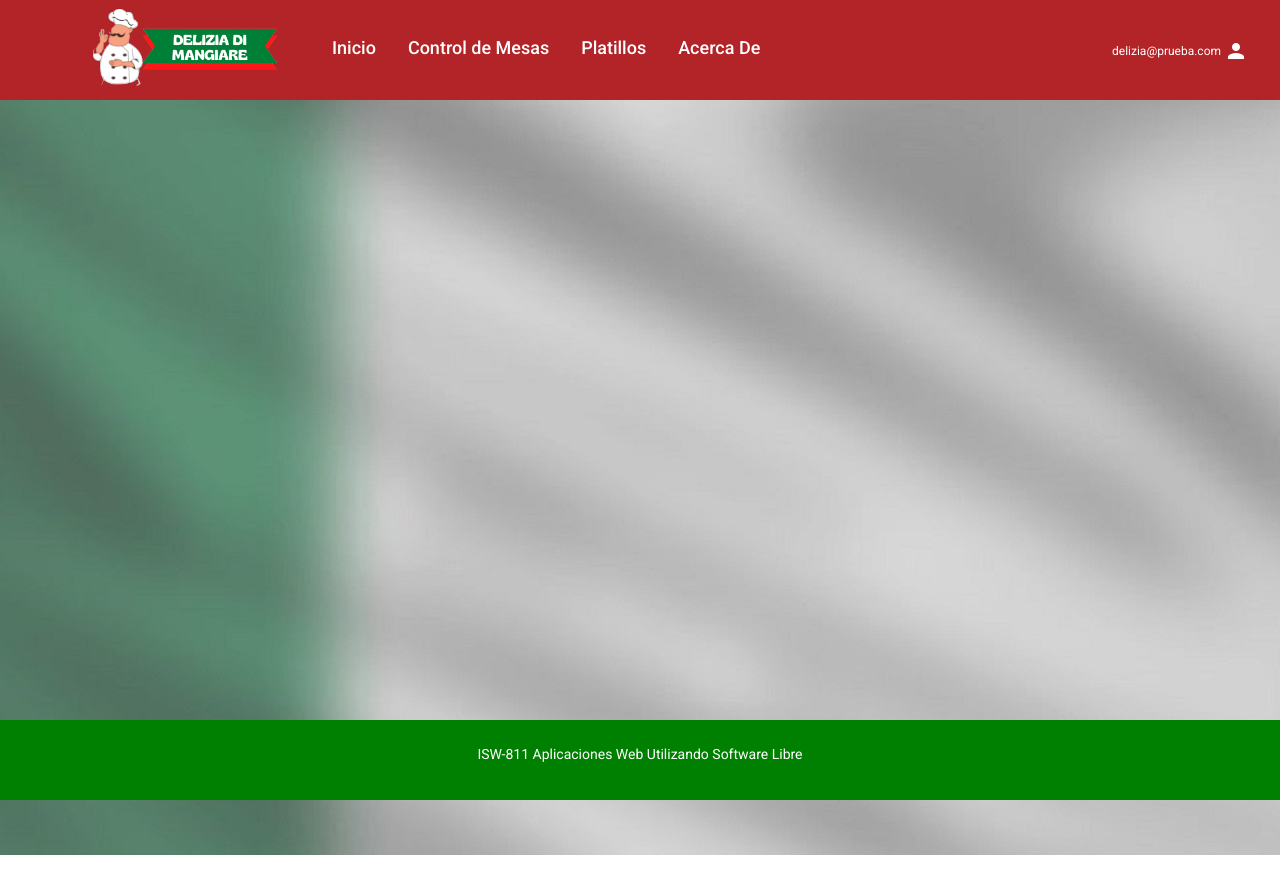
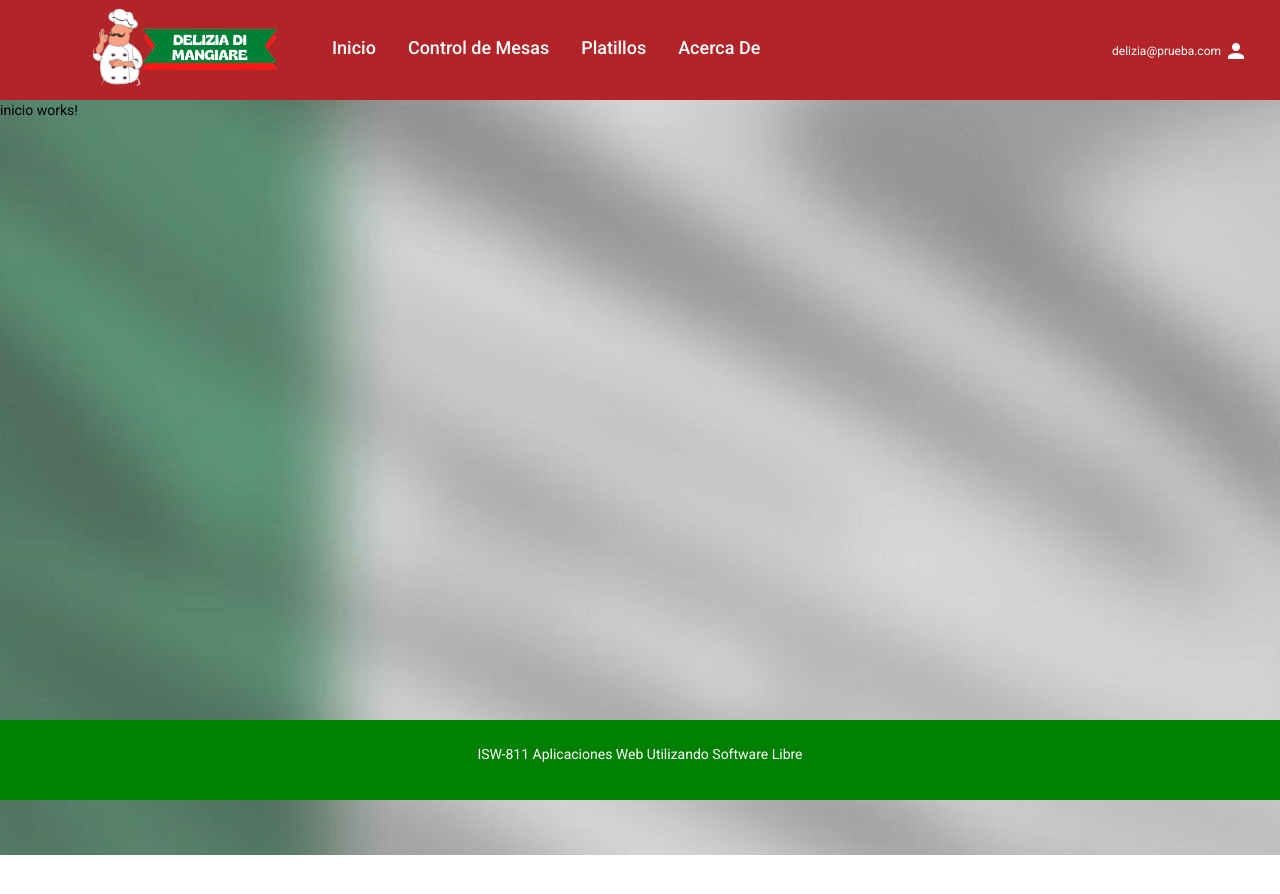
Before and after one commit to Jorge1061/appProyectoFinal, an Angular app in the folder client/appAngular/: page / in a window 1280 px wide. Shown: the top 894 px of the page. Built offline with nearby package versions, Linux system fonts and the light colour scheme.

Commit message:
jko
prueba

```diff
--- a/client/appAngular/src/app/home/inicio/inicio.component.html
+++ b/client/appAngular/src/app/home/inicio/inicio.component.html
@@ -1,2 +1,3 @@
 <body>
+    inicio works!
 </body>
```
